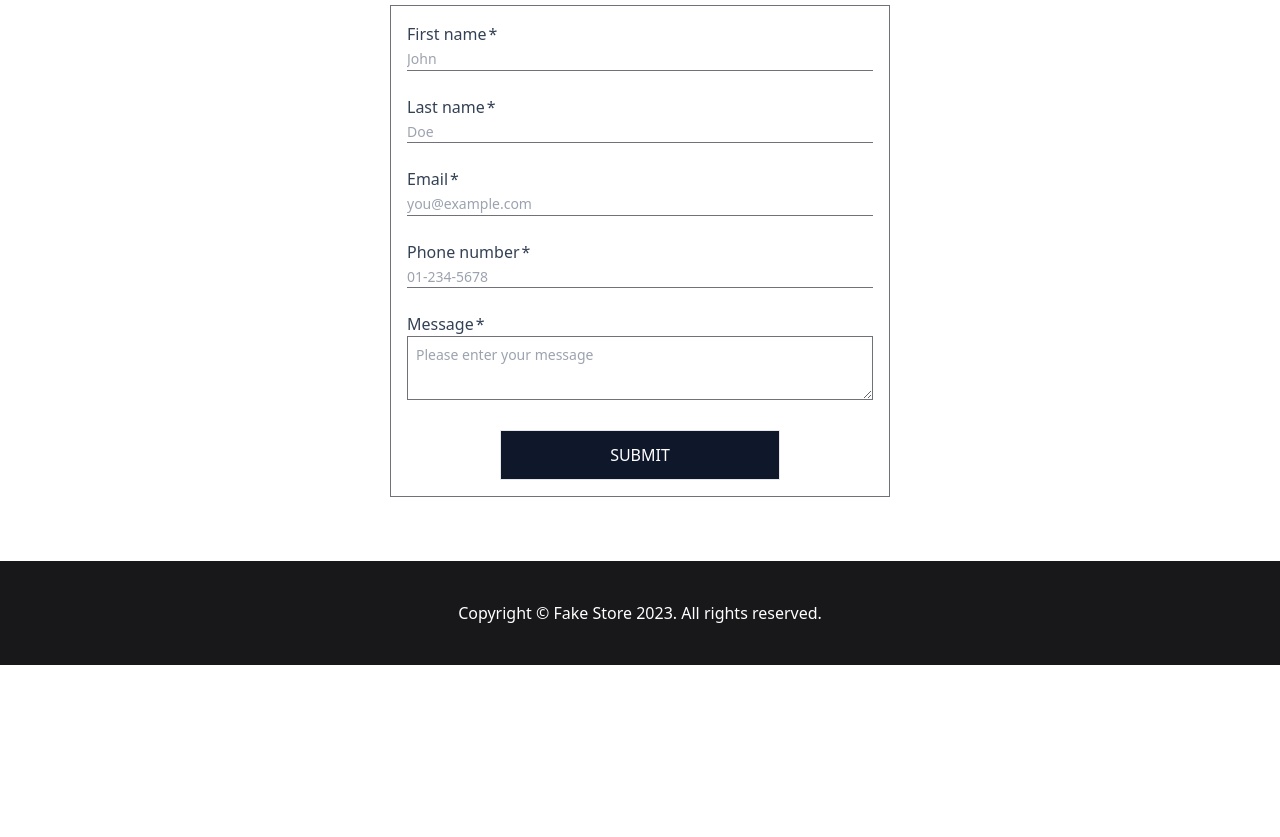
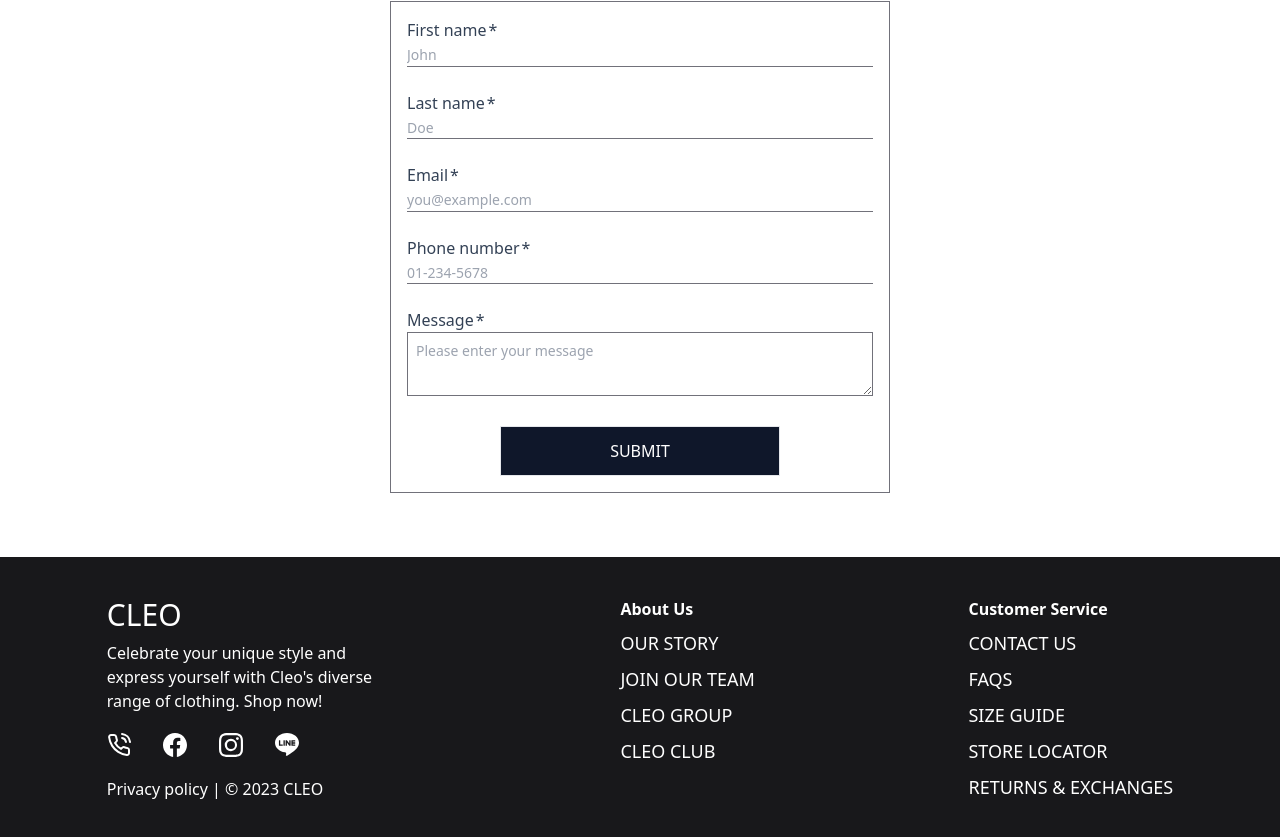
Before and after one commit to kjittiwan/e-commerce, a React (Vite) app: page /contact in a window 1280 px wide. Shown: the part 329-1166 px from the top of the page. Before the commit the page ends 994 px from the top, so only its background shows below. Built offline with nearby package versions, Linux system fonts and the light colour scheme; no server answers.

Commit message:
added more info to footer

```diff
--- a/src/components/Footer.tsx
+++ b/src/components/Footer.tsx
@@ -1,10 +1,39 @@
+import { BsInstagram, BsLine, BsFacebook } from 'react-icons/bs'
+import { FiPhoneCall } from 'react-icons/fi'
+import { Link } from '../../node_modules/react-router-dom/dist/index';
 function Footer() {
   return (
-    <footer className="bg-zinc-900 py-10 relative bottom-0">
-      <div className="container mx-auto">
-        <p className='text-white text-center'>
-          Copyright &copy; Fake Store 2023. All rights reserved.
-        </p>
+    <footer className="bg-zinc-900 py-10 relative bottom-0 text-white">
+      <div className="container mx-auto flex justify-around">
+        <div className='flex flex-col gap-y-2'>
+          <div className="text-3xl font-light">CLEO</div>
+          <div className="w-[300px] font-light">
+            Celebrate your unique style and express yourself with Cleo's diverse range of clothing. Shop now!
+          </div>
+          <div className='flex gap-x-8 text-2xl text-white py-3'>
+            <div className='cursor-pointer'> <FiPhoneCall /> </div>
+            <div className='cursor-pointer'> <BsFacebook /> </div>
+            <div className='cursor-pointer'> <BsInstagram/> </div>
+            <div className='cursor-pointer'> <BsLine /> </div>
+          </div>
+          <div>Privacy policy | &copy; 2023 CLEO </div>
+        </div>
+        <div className='flex flex-col gap-y-2'>
+          <h2 className='font-semibold'>About Us</h2>
+          <Link to={'/about'} className='text-lg font-light uppercase hover:underline underline-offset-8 cursor-pointer'>our story</Link>
+          <p className='text-lg font-light uppercase hover:underline underline-offset-8 cursor-pointer'>join our team</p>
+          <p className='text-lg font-light uppercase hover:underline underline-offset-8 cursor-pointer'>cleo group</p>
+          <p className='text-lg font-light uppercase hover:underline underline-offset-8 cursor-pointer'>cleo club</p>
+        </div>
+        <div className='flex flex-col gap-y-2'>
+          <h2 className='font-semibold'>Customer Service</h2>
+          <Link to={'/contact'} className='text-lg font-light uppercase hover:underline underline-offset-8 cursor-pointer'>contact us</Link>
+          <p className='text-lg font-light uppercase hover:underline underline-offset-8 cursor-pointer'>FAQs</p>
+          <p className='text-lg font-light uppercase hover:underline underline-offset-8 cursor-pointer'>size guide</p>
+          <p className='text-lg font-light uppercase hover:underline underline-offset-8 cursor-pointer'>store locator</p>
+          <p className='text-lg font-light uppercase hover:underline underline-offset-8 cursor-pointer'>returns & exchanges</p>
+
+        </div>
       </div>
     </footer>
   );
--- a/src/pages/Contact.tsx
+++ b/src/pages/Contact.tsx
@@ -7,11 +7,11 @@ function Contact() {
       <div className='flex flex-col items-center gap-y-6 pt-10'>
         <div className="uppercase text-3xl">Get in touch with us</div>
         <div className="text-xl font-light text-gray-500">We're here to help! Contact us by clicking these links or filling out the form below</div>
-        <div className='flex gap-x-4 text-3xl text-black pt-4'>
-          <div> <FiPhoneCall /> </div>
-          <div> <BsFacebook /> </div>
-          <div> <BsInstagram/> </div>
-          <div> <BsLine /> </div>
+        <div className='flex gap-x-8 text-3xl text-black pt-3'>
+          <div className='cursor-pointer'> <FiPhoneCall /> </div>
+          <div className='cursor-pointer'> <BsFacebook /> </div>
+          <div className='cursor-pointer'> <BsInstagram/> </div>
+          <div className='cursor-pointer'> <BsLine /> </div>
         </div>
       </div>
       <form action="" className='flex flex-col  w-[500px] gap-y-6 border p-4 border-zinc-500 text-slate-700'>
```
